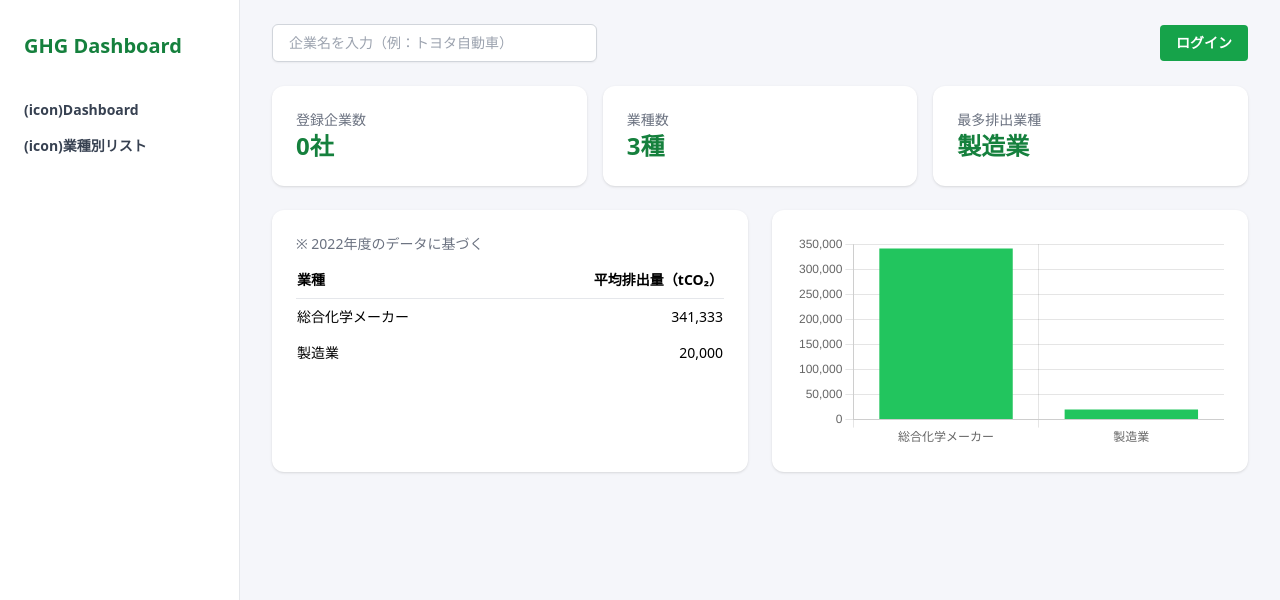
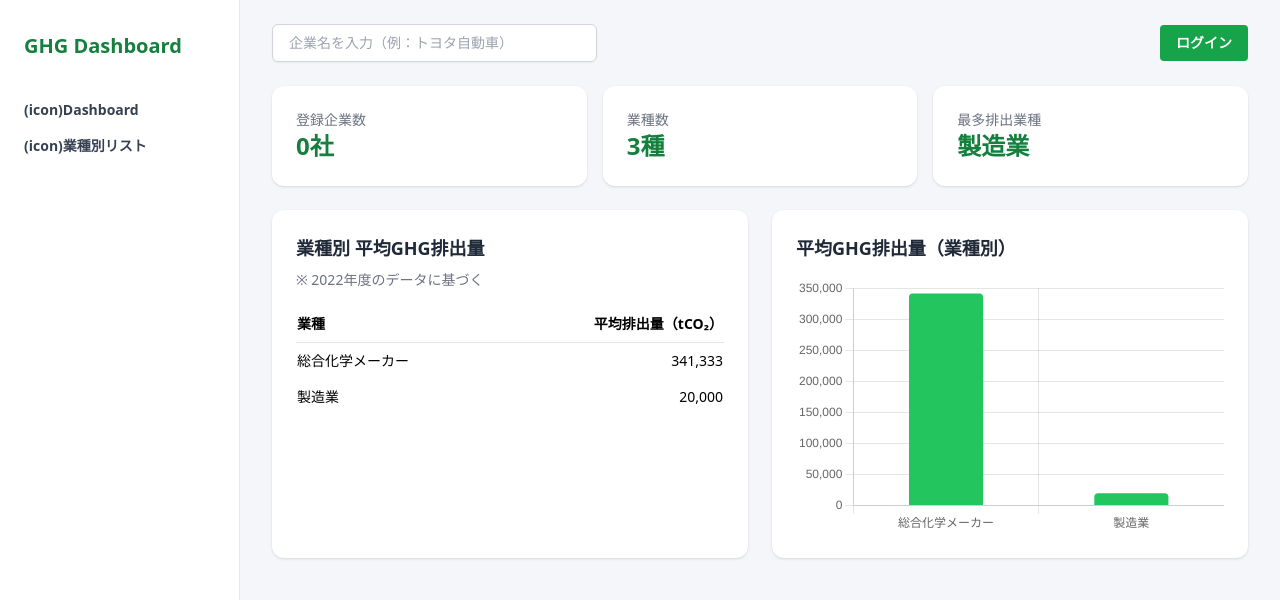
Before and after one commit to yano-research/ghg-test, a React (Vite) app: page / in a window 1280 px wide. Shown: the top 600 px of the page. Built offline with nearby package versions, Linux system fonts and the light colour scheme.

Commit message:
card css edited

```diff
--- a/src/components/IndustryChart.jsx
+++ b/src/components/IndustryChart.jsx
@@ -1,7 +1,14 @@
 import { Bar } from "react-chartjs-2";
-import { Chart as ChartJS, BarElement, CategoryScale, LinearScale } from "chart.js";
+import {
+  Chart as ChartJS,
+  BarElement,
+  CategoryScale,
+  LinearScale,
+  Tooltip,
+  Legend,
+} from "chart.js";
 
-ChartJS.register(BarElement, CategoryScale, LinearScale);
+ChartJS.register(BarElement, CategoryScale, LinearScale, Tooltip, Legend);
 
 export default function IndustryChart() {
   const data = {
@@ -11,13 +18,33 @@ export default function IndustryChart() {
         label: "平均GHG排出量（業種別）",
         data: [341333, 20000],
         backgroundColor: "#22c55e",
+        borderRadius: 4,
+        barPercentage: 0.5,
       },
     ],
   };
 
+  const options = {
+    responsive: true,
+    maintainAspectRatio: false, // ✅ 카드에 꽉 차도록
+    scales: {
+      y: {
+        beginAtZero: true,
+      },
+    },
+    plugins: {
+      legend: { display: false },
+    },
+  };
+
   return (
-    <div className="bg-white p-6 rounded-xl shadow">
-      <Bar data={data} />
+    <div className="bg-white rounded-xl shadow p-6 h-full">
+      <h2 className="text-lg font-semibold text-gray-800 mb-4">
+        平均GHG排出量（業種別）
+      </h2>
+      <div className="h-64 w-full"> {/* ✅ 높이 제한 박스 */}
+        <Bar data={data} options={options} />
+      </div>
     </div>
   );
 }
--- a/src/components/IndustryTable.jsx
+++ b/src/components/IndustryTable.jsx
@@ -1,12 +1,13 @@
 export default function IndustryTable() {
     return (
       <div className="bg-white rounded-xl shadow p-6">
-        <p className="text-sm text-gray-500 mb-2">※ 2022年度のデータに基づく</p>
+        <h2 className="text-lg font-semibold text-gray-800 mb-2">業種別 平均GHG排出量</h2>
+        <p className="text-sm text-gray-500 mb-4">※ 2022年度のデータに基づく</p>
         <table className="w-full text-sm">
           <thead className="border-b">
             <tr>
               <th className="text-left py-2">業種</th>
-      <th className="text-right py-2">平均排出量（tCO₂）</th>  {/* ✅ 오른쪽 정렬 */}
+              <th className="text-right py-2">平均排出量（tCO₂）</th>
             </tr>
           </thead>
           <tbody>
```
Lines whose indentation alone changed are shown as unchanged.
